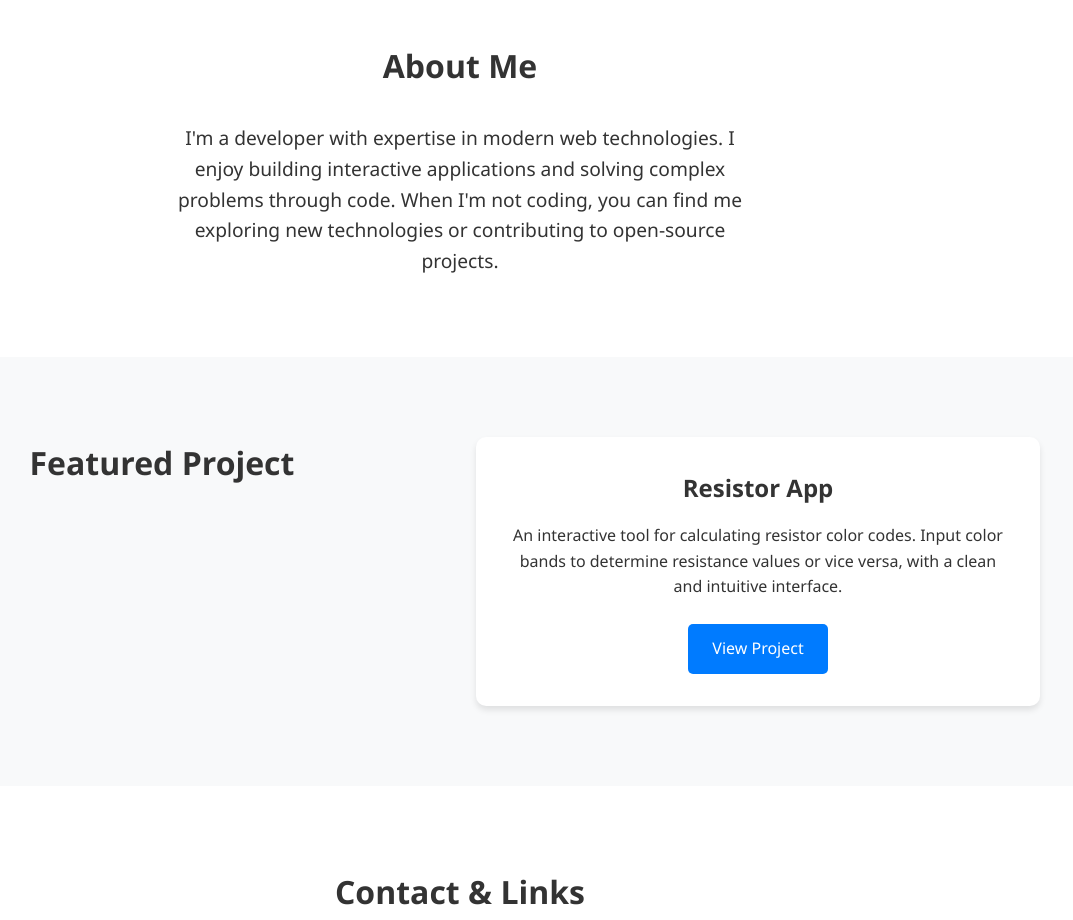
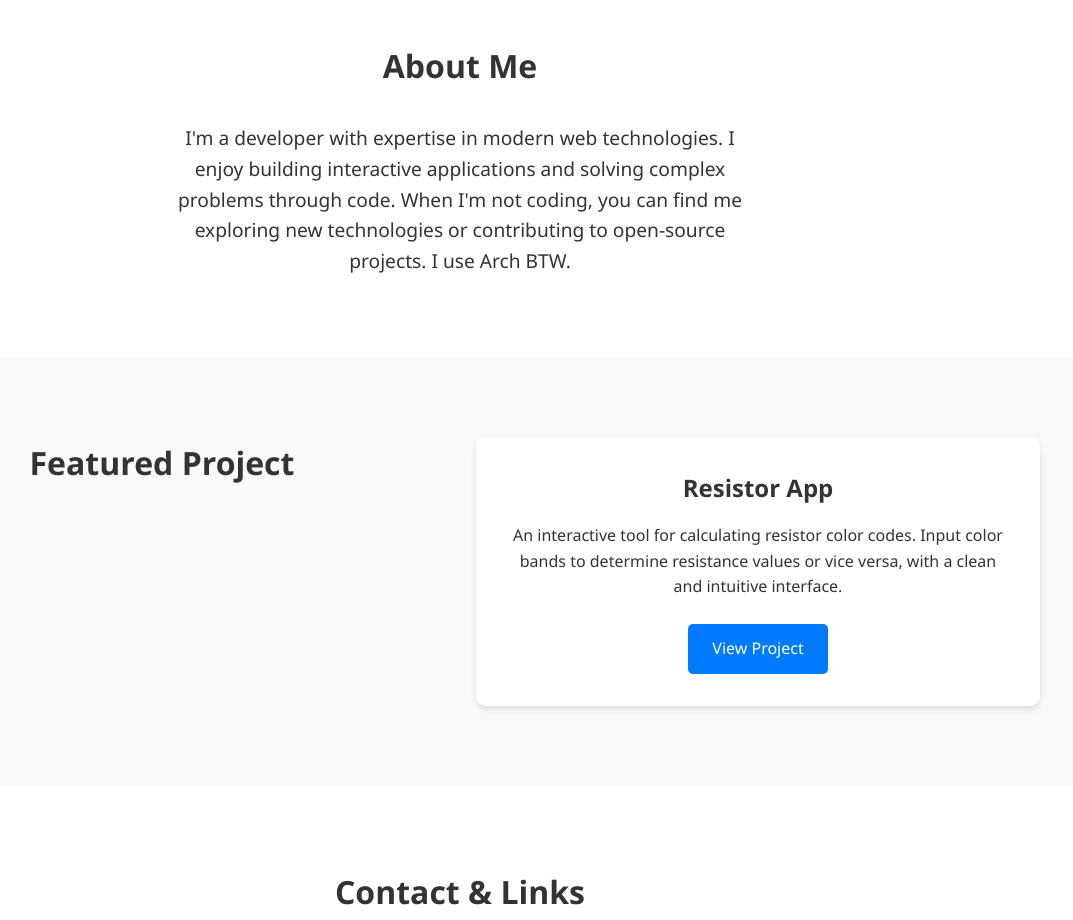
Before and after one commit to wykret/wykret.github.io, a plain HTML site: page index.html in a window 1280 px wide. Shown: the part 840-1760 px from the top of the page, without its empty margins (180-1253 px from the left). Drawn offline with Linux system fonts and the light colour scheme.

Commit message:
Add Arch Linux joke

```diff
--- a/index.html
+++ b/index.html
@@ -259,7 +259,7 @@
         <section id="about">
             <div class="container">
                 <h3>About Me</h3>
-                <p>I'm a developer with expertise in modern web technologies. I enjoy building interactive applications and solving complex problems through code. When I'm not coding, you can find me exploring new technologies or contributing to open-source projects.</p>
+                <p>I'm a developer with expertise in modern web technologies. I enjoy building interactive applications and solving complex problems through code. When I'm not coding, you can find me exploring new technologies or contributing to open-source projects. I use Arch BTW.</p>
             </div>
         </section>
 
```
